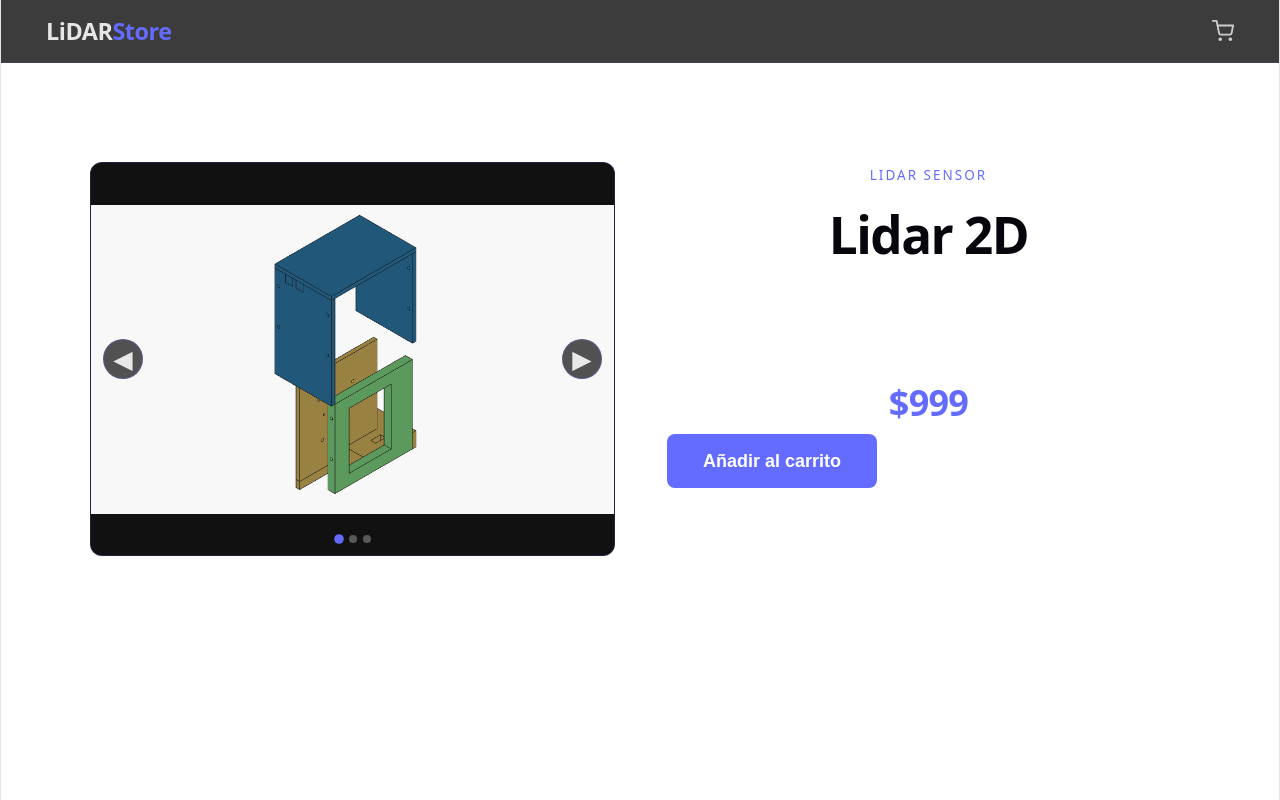
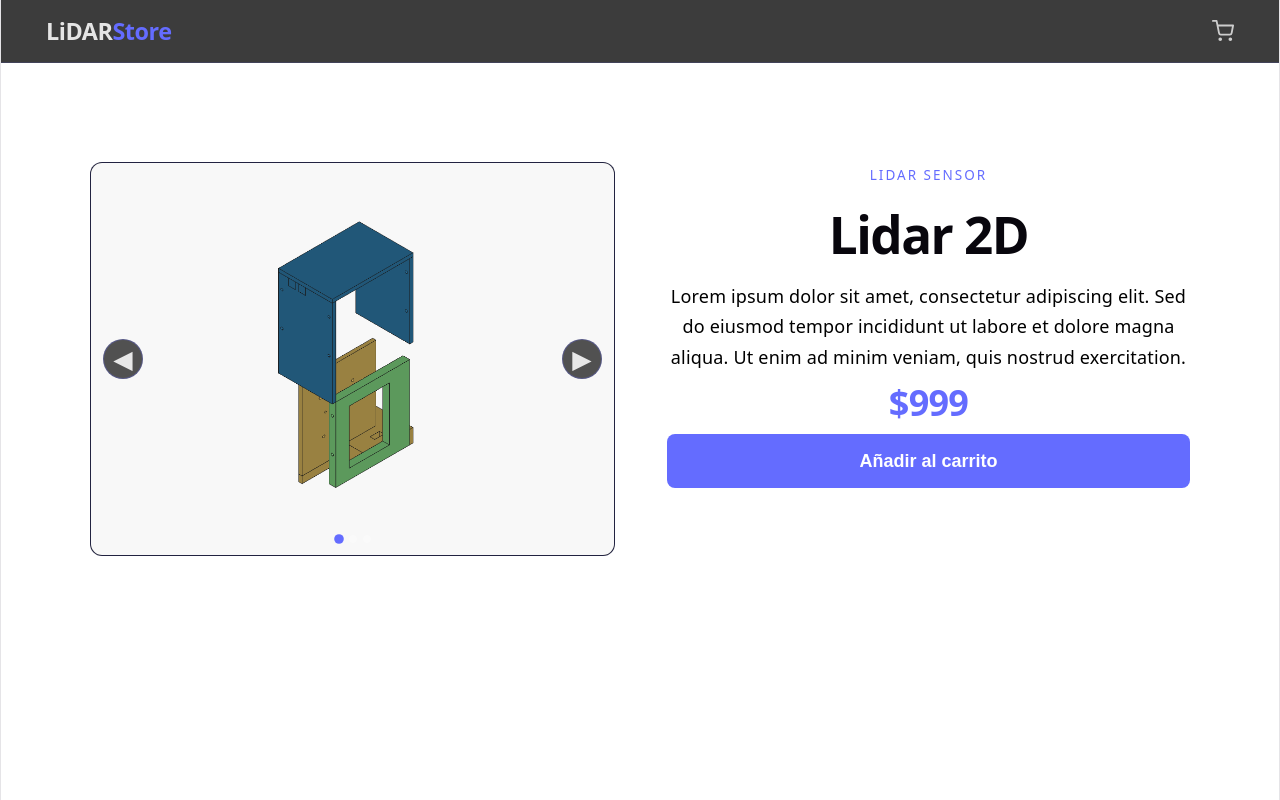
Before and after one commit to LijunZhou000/lidar.github.io, a React (Vite) app: page /#/product/lidar-2d in a window 1280 px wide. Built offline with nearby package versions, Linux system fonts and the light colour scheme.

Commit message:
Mejoras visuales

```diff
--- a/src/components/Carousel.css
+++ b/src/components/Carousel.css
@@ -17,13 +17,22 @@
         transition: transform 0.4s cubic-bezier(0.4, 0, 0.2, 1);
         }
 
+        .carousel-slide {
+        min-width: 100%;
+        display: flex;
+        align-items: center;
+        justify-content: center;
+        height: 100%;
+        box-sizing: border-box;
+        padding: 12px;
+        }
+
         .carousel-img {
-        min-width: 100%;
-        width: 100%;
-        height: 100%;
+        max-width: 100%;
         max-height: 100%;
         object-fit: contain;
         display: block;
+        margin: 0 auto;
         }
 
     .carousel-btn {
--- a/src/components/Carousel.jsx
+++ b/src/components/Carousel.jsx
@@ -1,19 +1,31 @@
-import { useState } from 'react'
+import { useState, useMemo } from 'react'
 import './Carousel.css'
 
 export default function Carousel({ images = [] }) {
   const [current, setCurrent] = useState(0)
 
-  const prev = () => setCurrent((c) => (c - 1 + images.length) % images.length)
-  const next = () => setCurrent((c) => (c + 1) % images.length)
+  const slides = useMemo(
+    () => images.map((img) => (typeof img === 'string' ? { src: img, bg: undefined } : img)),
+    [images]
+  )
 
-  if (!images.length) return null
+  const prev = () => setCurrent((c) => (c - 1 + slides.length) % slides.length)
+  const next = () => setCurrent((c) => (c + 1) % slides.length)
+
+  if (!slides.length) return null
 
   return (
-    <div className="carousel">
+    <div className="carousel" aria-roledescription="carousel">
       <div className="carousel-track" style={{ transform: `translateX(-${current * 100}%)` }}>
-        {images.map((src, i) => (
-          <img key={i} src={src} alt={`Vista ${i + 1}`} className="carousel-img" />
+        {slides.map((slide, i) => (
+          <div
+            key={i}
+            className="carousel-slide"
+            style={{ background: slide.bg || 'transparent' }}
+            aria-hidden={i !== current}
+          >
+            <img src={slide.src} alt={`Vista ${i + 1}`} className="carousel-img" />
+          </div>
         ))}
       </div>
 
@@ -25,7 +37,7 @@ export default function Carousel({ images = [] }) {
       </button>
 
       <div className="carousel-dots">
-        {images.map((_, i) => (
+        {slides.map((_, i) => (
           <button
             key={i}
             type="button"
--- a/src/data/products.js
+++ b/src/data/products.js
@@ -18,7 +18,11 @@ export const PRODUCTS = [
     description:
       'Lorem ipsum dolor sit amet, consectetur adipiscing elit. Sed do eiusmod tempor incididunt ut labore et dolore magna aliqua. Ut enim ad minim veniam, quis nostrud exercitation.',
     heroImage: lidar2d0,
-    images: [lidar2d0, lidar2d1, lidar2d2],
+    images: [
+      { src: lidar2d0, bg: '#f8f8f8' },
+      { src: lidar2d1, bg: '#eeeeee' },
+      { src: lidar2d2, bg: '#eeeeee' },
+    ],
   },
   {
     id: 'lidar-3d',
--- a/src/pages/Product.css
+++ b/src/pages/Product.css
@@ -54,7 +54,7 @@
 }
 
 .product-description {
-  color: rgba(255,255,255,0.6);
+  color: rgb(0, 0, 0);
   line-height: 1.7;
   margin: 0;
   font-size: 1rem;
@@ -79,6 +79,9 @@
   cursor: pointer;
   transition: background 0.2s, transform 0.1s;
   align-self: flex-start;
+  width: 100%;
+  display: block;
+  align-self: stretch;
 }
 
 .add-to-cart-btn:hover {
```
Also changed, not shown: src/assets/lidar2d_esquema.png.
